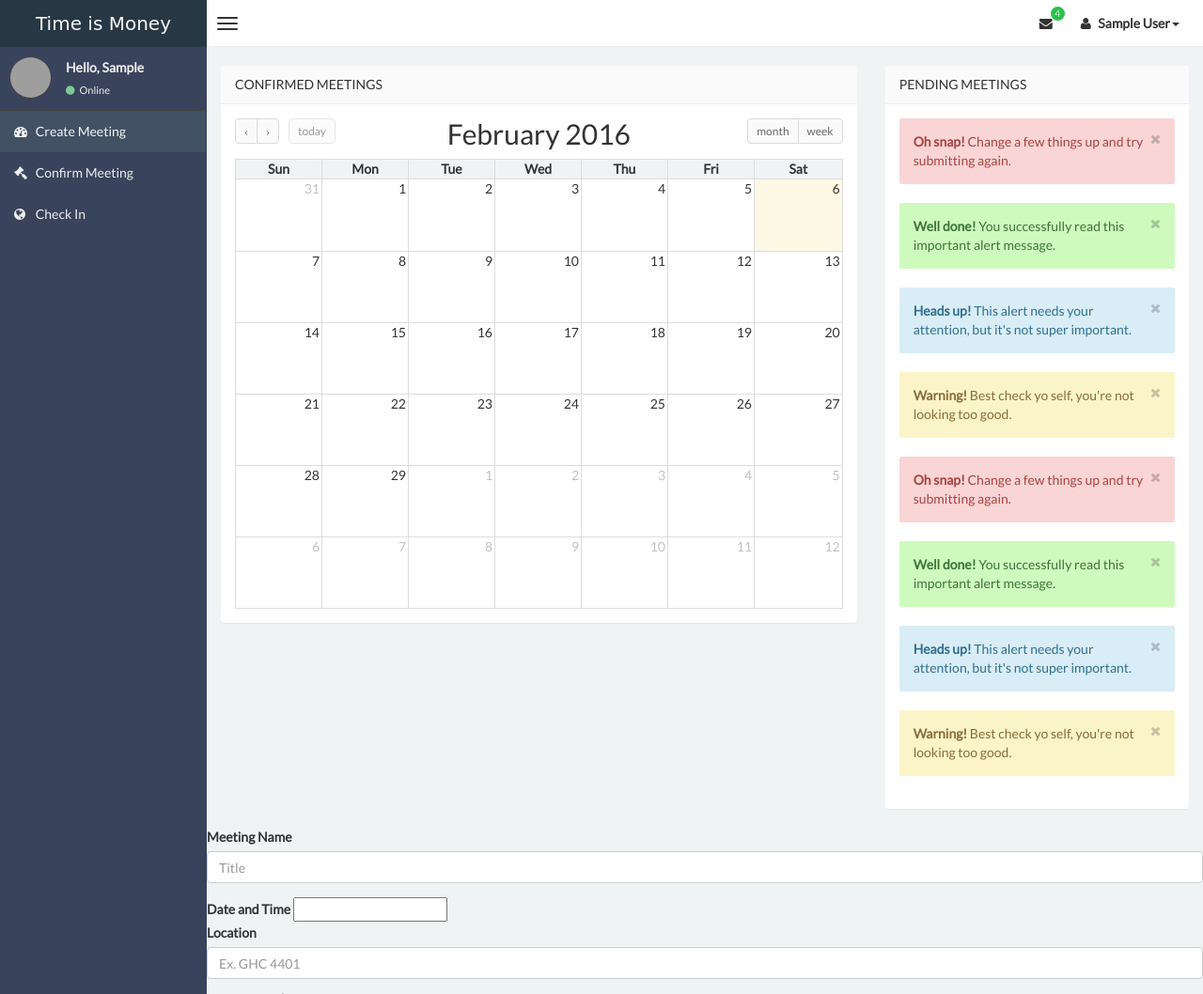
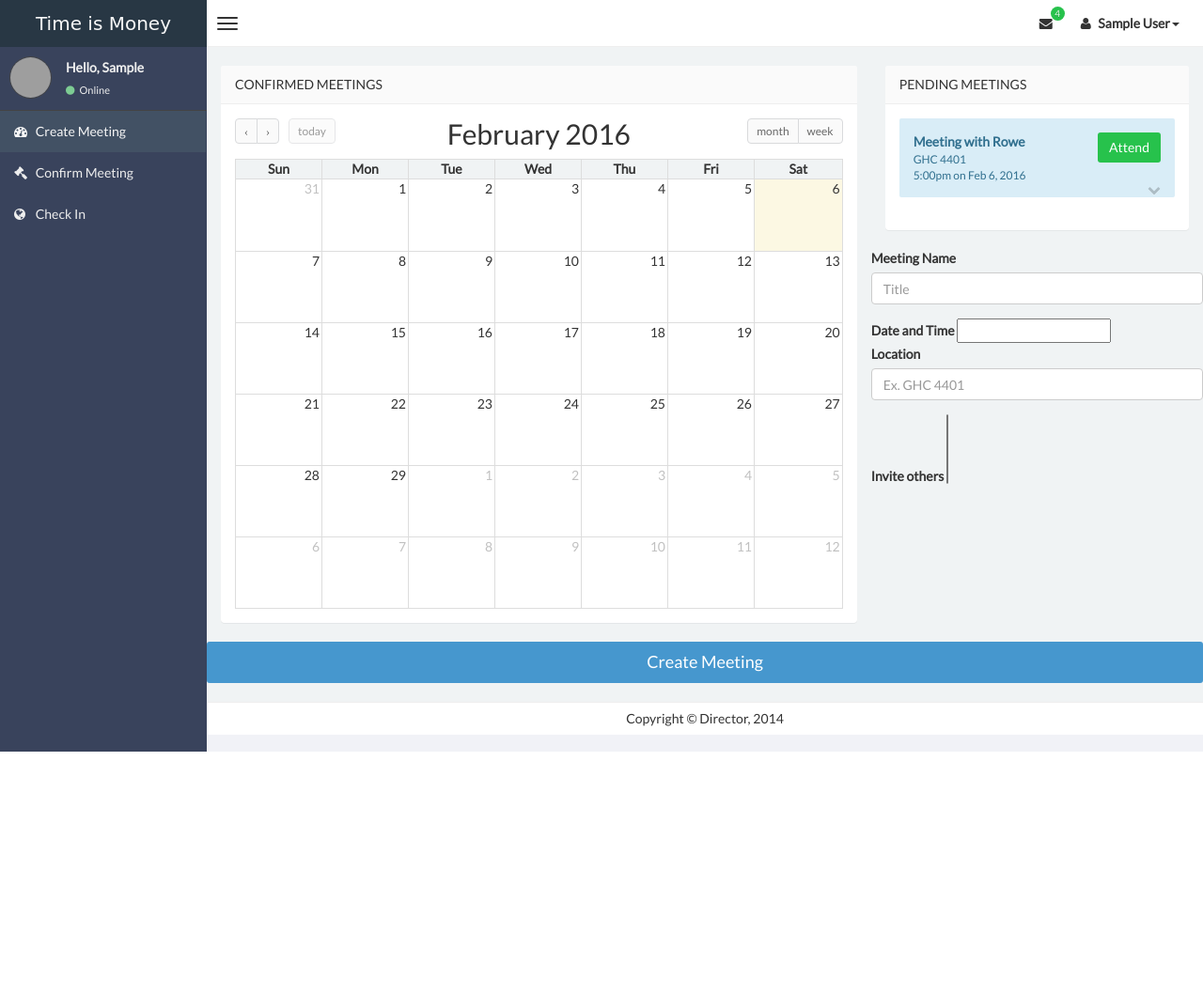
Before and after one commit to BensonQiu/Crediply, a Django app: page / in a window 1280 px wide. Shown: the top 1058 px of the page at 94% size. After the commit the page ends 800 px from the top, so only its background shows below. Run offline with Django 3.2, Linux system fonts and the light colour scheme; the visitor is signed in with stand-in values (Sample User, id 1); data comes from the database, SQL or seed files in the repository; data that the repository does not hold is empty; some libraries are stand-ins or nearby versions; grey boxes are pictures that could not be loaded.

Commit message:
Added pending meeting info boxes

```diff
--- a/mysite/timeismoney/static/timeismoney/css/style.css
+++ b/mysite/timeismoney/static/timeismoney/css/style.css
@@ -4212,3 +4212,24 @@ padding: 6px 10px;
   max-width: 900px;
   margin: 0 auto;
 }
+
+button.close {
+  margin-bottom: 10px;
+}
+
+ol#attendees {
+  padding: 20px;
+  padding-top: 0px;
+}
+
+p.description-sm {
+  font-size: 12px;
+}
+
+button.attend {
+  float: right;
+}
+
+.icon {
+  float: right;
+}
--- a/mysite/timeismoney/templates/timeismoney/index.html
+++ b/mysite/timeismoney/templates/timeismoney/index.html
@@ -163,67 +163,37 @@
 
                     </div>
                     <div class="col-lg-4">
-
-                    <!--chat start-->
-                    <section class="panel">
-                        <header class="panel-heading">
-                            Pending Meetings
-                        </header>
+                        <!--pending meeting start-->
+                        <section class="panel">
+                            <header class="panel-heading">
+                                Pending Meetings
+                            </header>
                             <div class="panel-body" id="noti-box">
 
-                                <div class="alert alert-block alert-danger">
-                                    <button data-dismiss="alert" class="close close-sm" type="button">
-                                        <i class="fa fa-times"></i>
+                                <div class="alert alert-block alert-info">
+                                    <div>
+                                        <strong>Meeting with Rowe</strong>
+                                        <button type="button" class="btn btn-success attend">Attend</button>
+                                    </div>
+                                    <p class="description-sm">GHC 4401<br>5:00pm on Feb 6, 2016</p>
+                                    <button type="button" class="close close-sm" data-toggle="collapse" data-target="#pending1">
+                                        <i class="fa fa-chevron-down"></i>
                                     </button>
-                                    <strong>Oh snap!</strong> Change a few things up and try submitting again.
-                                </div>
-                                <div class="alert alert-success">
-                                    <button data-dismiss="alert" class="close close-sm" type="button">
-                                        <i class="fa fa-times"></i>
-                                    </button>
-                                    <strong>Well done!</strong> You successfully read this important alert message.
-                                </div>
-                                <div class="alert alert-info">
-                                    <button data-dismiss="alert" class="close close-sm" type="button">
-                                        <i class="fa fa-times"></i>
-                                    </button>
-                                    <strong>Heads up!</strong> This alert needs your attention, but it's not super important.
-                                </div>
-                                <div class="alert alert-warning">
-                                    <button data-dismiss="alert" class="close close-sm" type="button">
-                                        <i class="fa fa-times"></i>
-                                    </button>
-                                    <strong>Warning!</strong> Best check yo self, you're not looking too good.
-                                </div>
 
-
-                                <div class="alert alert-block alert-danger">
-                                    <button data-dismiss="alert" class="close close-sm" type="button">
-                                        <i class="fa fa-times"></i>
-                                    </button>
-                                    <strong>Oh snap!</strong> Change a few things up and try submitting again.
-                                </div>
-                                <div class="alert alert-success">
-                                    <button data-dismiss="alert" class="close close-sm" type="button">
-                                        <i class="fa fa-times"></i>
-                                    </button>
-                                    <strong>Well done!</strong> You successfully read this important alert message.
-                                </div>
-                                <div class="alert alert-info">
-                                    <button data-dismiss="alert" class="close close-sm" type="button">
-                                        <i class="fa fa-times"></i>
-                                    </button>
-                                    <strong>Heads up!</strong> This alert needs your attention, but it's not super important.
-                                </div>
-                                <div class="alert alert-warning">
-                                    <button data-dismiss="alert" class="close close-sm" type="button">
-                                        <i class="fa fa-times"></i>
-                                    </button>
-                                    <strong>Warning!</strong> Best check yo self, you're not looking too good.
+                                    <div id="pending1" class="collapse">
+                                        <h3>Attendees:</h3>
+                                        <ol id="attendees">
+                                            <li>Pratik Prakash <span class="icon glyphicon glyphicon-ok"></span></li>
+                                            <li>Pratik Prakash <span class="icon glyphicon glyphicon-ok"></span></li>
+                                            <li>Omer Elhiraika <span class="icon glyphicon glyphicon-remove"></span></li>
+                                        </ol>
+                                    </div>
                                 </div>
                             </div>
                         </section>
-                      </div>
+                        <!-- Pending meeting end-->
+
+                    </div>
 
                       <div>
                             <form class="form" method="post" action="{% url 'createMeeting' %}">
```
Also changed, not shown: css/style.css (+21 -0 lines), index.html (+22 -54 lines).
